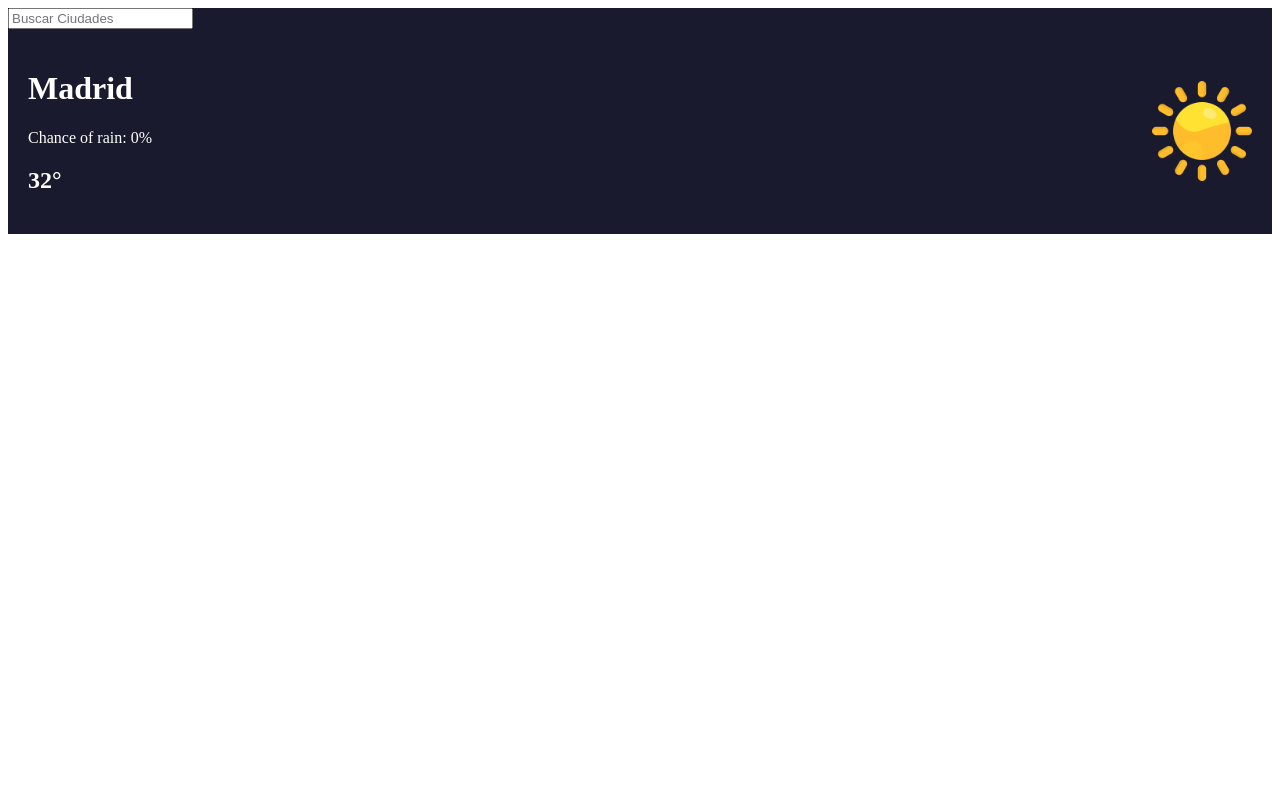
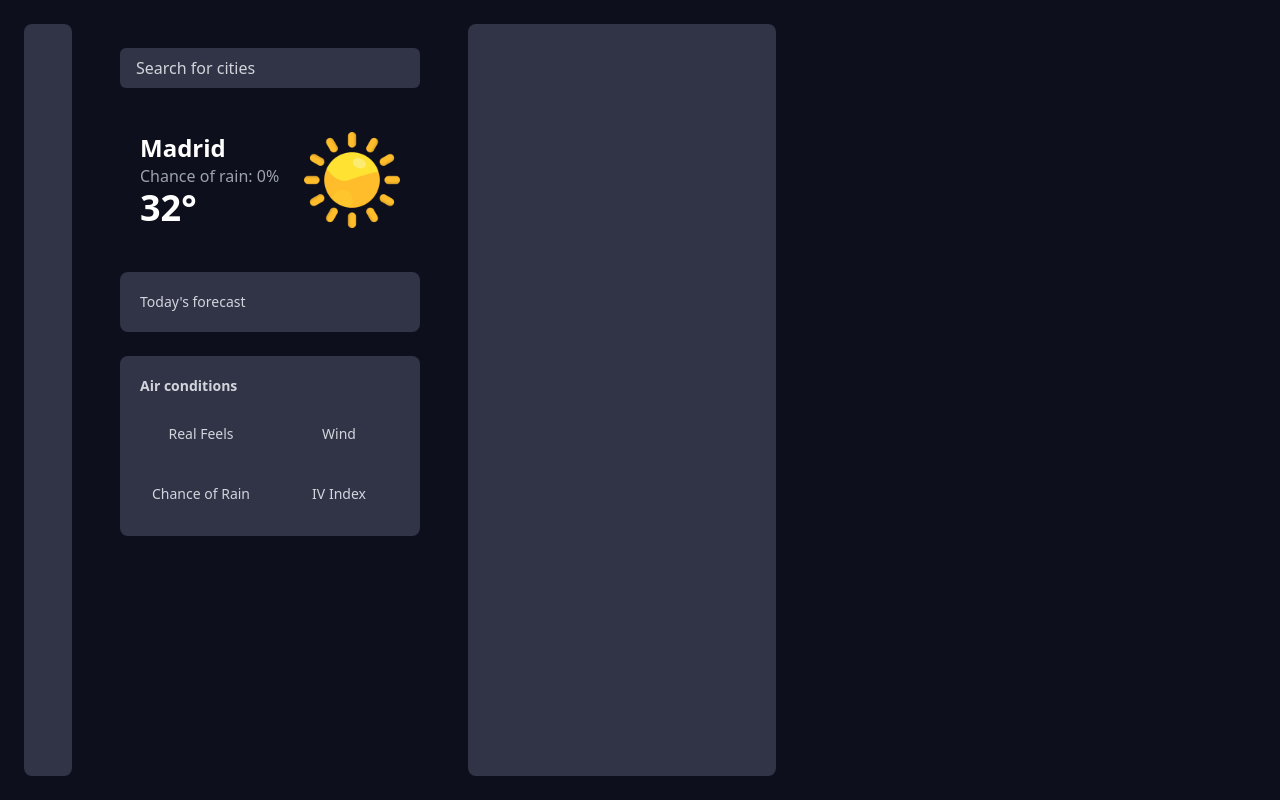
Before and after one commit to bloppaa/taller-1-webmovil, a plain HTML site: page pages/weather.html in a window 1280 px wide. Drawn offline with nearby package versions, Linux system fonts and the light colour scheme.

Commit message:
ajustes de diseño con tailwind

```diff
--- a/pages/weather.html
+++ b/pages/weather.html
@@ -1,31 +1,65 @@
 <!DOCTYPE html>
 <html lang="en">
 <head>
-    <meta charset="UTF-8">
-    <meta name="viewport" content="width=device-width, initial-scale=1.0">
-    <title>Página del Clima</title>
-    <link rel="stylesheet" href="../css/weather.css">
+  <meta charset="UTF-8" />
+  <meta name="viewport" content="width=device-width, initial-scale=1.0" />
+  <title>Página del Clima</title>
+  <script src="https://cdn.tailwindcss.com"></script>
 </head>
 <body>
-    <div class = "app">
-        <div class="content">
+
+    <div class="app bg-[#0d0f1c] w-full h-screen flex gap-6 p-6">
+
+        <div class="bg-[#313447] rounded-lg h-full p-6">
+
+        </div>
+
+        <div class="content p-6 rounded-lg flex flex-col gap-6">
+
             <div class="search">
-                <input type="text" placeholder="Buscar Ciudades">
+                <input
+                type="text"
+                placeholder="Search for cities"
+                class="w-full rounded-md px-4 py-2
+                bg-[#313447] placeholder-gray-300
+                focus:outline-none focus:ring-2 focus:ring-sky-500"
+                >
             </div>
 
+            <div class="current-weather flex items-center justify-between rounded-lg p-5 text-white">
 
-        <div class="current-weather">
+                <div class="weather-info">
+                <h1 class="text-2xl font-bold">Madrid</h1>
+                <p class="text-gray-400">Chance of rain: 0%</p>
+                <h2 class="text-4xl font-semibold">32°</h2>
+                </div>
 
-            <div class="weather-info">
-                <h1>Madrid</h1>
-                <p>Chance of rain: 0%</p>
-                <h2>32°</h2>
+                <img src="../img/sun.png" alt="sol" class="w-24 h-24">
             </div>
 
-            <img src="../img/sun.png" alt="sol" class="icon-sun" width="100">
+            <div class = "todays-forecast bg-[#313447] rounded-lg p-5">
+                <h3 class="text-gray-300 text-sm">Today's forecast</h3>
+
+            </div>
+            <div class="air-conditions bg-[#313447] rounded-lg p-5 flex flex-col gap-4">
+
+            <h5 class="text-gray-300 text-sm font-semibold">Air conditions</h5>
+
+            <div class="grid grid-cols-2 gap-4">
+
+                <div class="rounded-lg p-3 text-gray-300 text-sm text-center">Real Feels</div>
+                <div class="rounded-lg p-3 text-gray-300 text-sm text-center">Wind</div>
+                <div class="rounded-lg p-3 text-gray-300 text-sm text-center">Chance of Rain</div>
+                <div class="rounded-lg p-3 text-gray-300 text-sm text-center">IV Index</div>
+
+            </div>
+
+            </div>
+
         </div>
+            <div class="bg-[#313447] rounded-lg w-1/4 h-full p-6">
+
         </div>
-
     </div>
 </body>
 </html>
```
